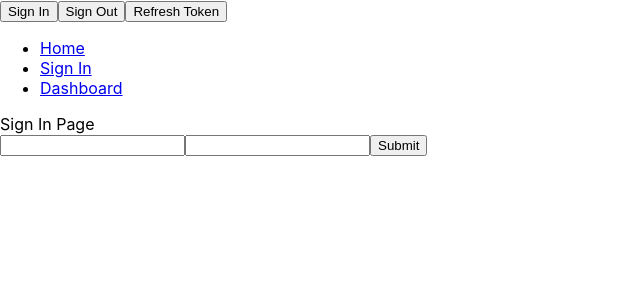
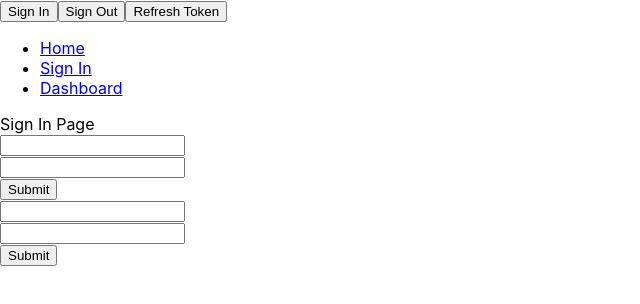
Before and after one commit to boaborn/react-templates, a React (Create React App) app: page /signin in a window 1280 px wide. Shown: the top 304 px of the page, without its empty margins (0-640 px from the left). Built offline with nearby package versions, Linux system fonts and the light colour scheme.

Commit message:
add validation schemas

```diff
--- a/src/components/forms/SignInForm.js
+++ b/src/components/forms/SignInForm.js
@@ -1,25 +1,34 @@
 import React from 'react'
 import { Formik, Form, Field, ErrorMessage } from 'formik'
 import * as Yup from 'yup'
+import { usernameSchema, passwordSchema } from './validationSchemas'
 
-const SignupSchema = Yup.object().shape({
-
+// Form validation schema
+const SignInSchema = Yup.object().shape({
+  username: usernameSchema,
+  password: passwordSchema
 })
 
 const SignInForm = ({ onSubmit }) => {
   return (
     <Formik
       initialValues={ { username: '', password: '' } }
-      validationSchema={ SignupSchema }
+      validationSchema={ SignInSchema }
       onSubmit={ (values, formikHelpers) => {
-        console.log(values)
+        console.log('values >', values)
         onSubmit(values, formikHelpers)
       } }
     >
       { props => (
         <Form>
-          <Field type="email" name="username"/>
-          <Field type="password" name="password"/>
+          <div>
+            <Field name="username" type="email"/>
+            <ErrorMessage name="username"/>
+          </div>
+          <div>
+            <Field name="password" type="password"/>
+            <ErrorMessage name="password"/>
+          </div>
           <button type="submit" disabled={ props.isSubmitting }>
             Submit
           </button>
--- /dev/null
+++ b/src/components/forms/validationSchemas.js
@@ -0,0 +1,12 @@
+import * as Yup from 'yup'
+
+export const usernameSchema = Yup.string()
+  .min(3, 'Must be at least 3 chracters')
+  .max(50, 'Must be 50 characters or less')
+  .email('Invalid email')
+  .required('Email is required')
+
+export const passwordSchema = Yup.string()
+  .min(3, 'Must be at least 3 chracters')
+  .max(50, 'Must be 50 characters or less')
+  .required('Password is required')
--- a/src/containers/SignIn.js
+++ b/src/containers/SignIn.js
@@ -16,7 +16,12 @@ const SignIn = () => {
   return (
     <div>
       Sign In Page
-      <SignInForm onSubmit={ handleFormSubmit }/>
+      <SignInForm
+        onSubmit={ handleFormSubmit }
+      />
+      <SignInForm
+        onSubmit={ handleFormSubmit }
+      />
     </div>
   )
 }
```
